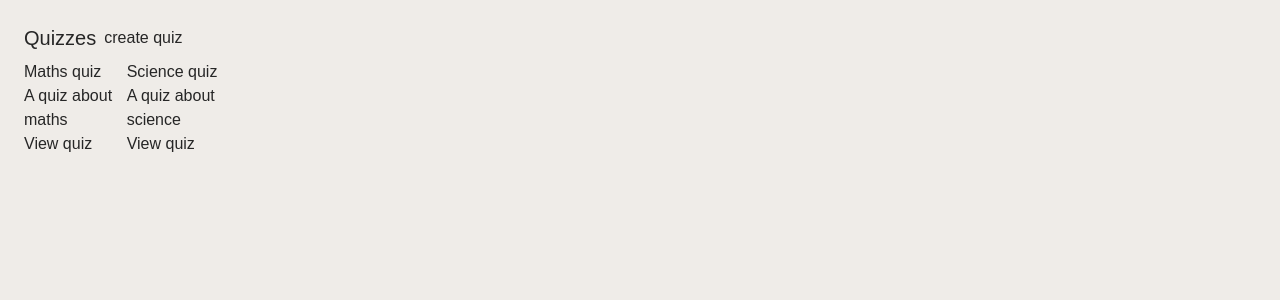
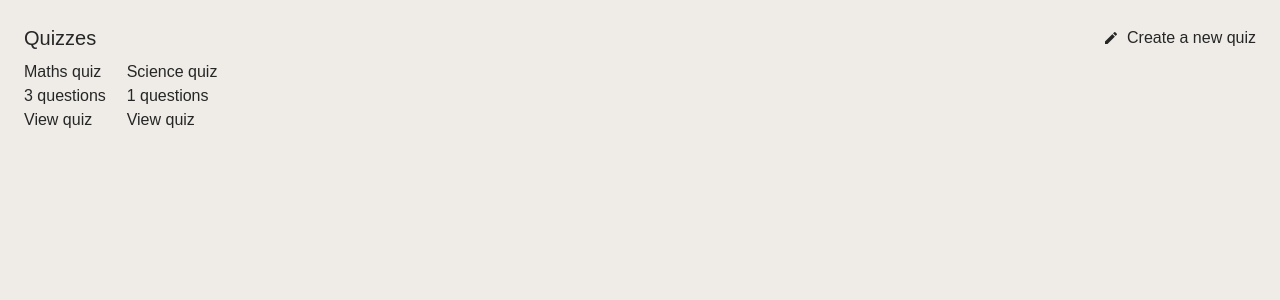
Before and after one commit to JamieMarsay/outpost, a Next.js app: page /quizzes in a window 1280 px wide. Shown: the top 300 px of the page. Built offline with nearby package versions, Linux system fonts and the light colour scheme; a web font is replaced by a local one.

Commit message:
further updates to studio

```diff
--- a/src/app/quizzes/create-quiz/page.tsx
+++ b/src/app/quizzes/create-quiz/page.tsx
@@ -1,9 +1,27 @@
 "use client";
 
-import React from "react";
+import React, { useEffect, useContext } from "react";
+import QuizStudio from "@/components/QuizStudio/QuizStudio";
+import { QuizEnginecontext } from "../../../context/QuizEngine/QuizEngineProvider";
 
-const createQuiz = () => {
-  return <div>createQuiz</div>;
+const CreateQuiz = ({}) => {
+  const { quizEngineDispatch } = useContext(QuizEnginecontext);
+
+  const newQuiz = {
+    title: "",
+    description: "",
+    questions: [],
+    id: Math.ceil(Math.random() * 1000).toString(),
+  };
+
+  useEffect(() => {
+    quizEngineDispatch({
+      type: "SET_MODE",
+      data: "CREATE",
+    });
+  }, []);
+
+  return <QuizStudio quiz={newQuiz} />;
 };
 
-export default createQuiz;
+export default CreateQuiz;
--- a/src/app/quizzes/edit-quiz/[id]/page.tsx
+++ /dev/null
@@ -1,28 +0,0 @@
-"use client";
-
-import React, { useContext } from "react";
-import { QuizEnginecontext } from "../../../../context/QuizEngine/QuizEngineProvider";
-import QuizStudio from "@/components/QuizStudio/QuizStudio";
-import { useRouter } from "next/navigation";
-
-const page = () => {
-  const { quizEngineState } = useContext(QuizEnginecontext);
-  const { selectedQuiz } = quizEngineState;
-  const router = useRouter();
-
-  if (!selectedQuiz.questions) {
-    router.push("/quizzes");
-  }
-
-  return (
-    <div>
-      {selectedQuiz?.questions ? (
-        <QuizStudio quiz={selectedQuiz} />
-      ) : (
-        <div>loading...</div>
-      )}
-    </div>
-  );
-};
-
-export default page;
--- a/src/app/quizzes/page.tsx
+++ b/src/app/quizzes/page.tsx
@@ -1,8 +1,10 @@
 "use client";
 
-import React, { useContext } from "react";
+import React, { useContext, useEffect } from "react";
 import { QuizEnginecontext } from "../../context/QuizEngine/QuizEngineProvider";
 import { useRouter } from "next/navigation";
+import { Icon } from "@/components/Icon/Icon";
+import Link from "next/link";
 
 const Quizzes = () => {
   const { quizEngineState, quizEngineDispatch } = useContext(QuizEnginecontext);
@@ -11,26 +13,19 @@ const Quizzes = () => {
 
   return (
     <div>
-      <div className="flex items-center mb-2">
+      <div className="flex items-center justify-between mb-2">
         <h1 className="text-xl mr-2">Quizzes</h1>
-        <button>create quiz</button>
+        <Link className="flex items-center" href="quizzes/create-quiz">
+          <Icon name="edit" className="mr-2" />
+          Create a new quiz
+        </Link>
       </div>
       <div className="grid grid-cols-12">
         {quizzes.map((quiz) => (
-          <div className="" key={quiz.id}>
+          <div key={quiz.id}>
             <h3>{quiz.title}</h3>
-            <p>{quiz.description}</p>
-            <button
-              onClick={() => {
-                quizEngineDispatch({
-                  type: "EDIT_QUIZ",
-                  data: quiz.id,
-                });
-                router.push(`/quizzes/edit-quiz/${quiz.id}`);
-              }}
-            >
-              View quiz
-            </button>
+            <p>{quiz.questions.length} questions</p>
+            <Link href={`/quizzes/view-quiz/${quiz.id}`}>View quiz</Link>
           </div>
         ))}
       </div>
--- /dev/null
+++ b/src/app/quizzes/view-quiz/[id]/page.tsx
@@ -0,0 +1,33 @@
+"use client";
+
+import React, { useContext, useEffect, useState } from "react";
+import { QuizEnginecontext } from "@/context/QuizEngine/QuizEngineProvider";
+import QuizStudio from "@/components/QuizStudio/QuizStudio";
+
+const Page = ({ params }) => {
+  const { id } = params;
+  const { quizEngineState, quizEngineDispatch } = useContext(QuizEnginecontext);
+  const { quizzes } = quizEngineState;
+  const [loading, setLoading] = useState(true);
+  const [selectedQuiz, setSelectedQuiz] = useState(null);
+
+  useEffect(() => {
+    quizEngineDispatch({
+      type: "SET_MODE",
+      data: "VIEW",
+    });
+
+    // Find the quiz we want, presumably this would be an API call?
+    const fetchData = async () => {
+      const data = await quizzes.find((quiz) => quiz.id === id);
+      setSelectedQuiz(data);
+      setLoading(false);
+    };
+
+    fetchData();
+  }, []);
+
+  return loading ? <p>loading...</p> : <QuizStudio quiz={selectedQuiz} />;
+};
+
+export default Page;
--- a/src/components/QuizStudio/QuestionPreview/QuestionPreview.tsx
+++ b/src/components/QuizStudio/QuestionPreview/QuestionPreview.tsx
@@ -1,11 +1,100 @@
+"use client";
+
+import React, { useEffect, useContext, useState } from "react";
 import Image from "next/image";
-import React from "react";
+import { QuizEnginecontext } from "../../../context/QuizEngine/QuizEngineProvider";
+import { Icon } from "../../Icon/Icon";
 
-const QuestionPreview = ({ selectedQuestion }) => {
+const QuestionPreview = ({ questions, setQuizState }) => {
+  const { quizEngineState, quizEngineDispatch, toggleQuizEngineMode } =
+    useContext(QuizEnginecontext);
+  const { mode } = quizEngineState;
+  const [selectedQuestion, setSelectedQuestion] = useState(questions[0]);
+
+  const blankQuestion = {
+    id: `${questions.length}`,
+    title: "",
+    preview: "https://picsum.photos/200",
+  };
+
+  const addNewQuestion = () => {
+    // Create new question
+    setQuizState((prev: any) => ({
+      ...prev,
+      questions: [
+        ...prev.questions,
+        {
+          id: `${prev.questions.length + 1}`,
+          title: selectedQuestion?.title,
+          preview: "https://picsum.photos/200",
+        },
+      ],
+    }));
+  };
+  console.log(questions, selectedQuestion);
+
+  useEffect(() => {
+    if (questions.length === 0) {
+      // Create new question
+      setQuizState((prev: any) => ({
+        ...prev,
+        questions: [blankQuestion],
+      }));
+      setSelectedQuestion(blankQuestion);
+    }
+  }, []);
+
   return (
-    <div>
-      <h2>{selectedQuestion.title}</h2>
-      <Image width={500} height={500} src={selectedQuestion.preview} />
+    <div className="flex">
+      <div className="flex flex-col w-28">
+        <h2>{questions.length} Questions</h2>
+        {questions.map((question) => (
+          <div className="mb-2" key={question.id}>
+            <button>
+              <Image
+                width={100}
+                height={100}
+                src={question.preview}
+                alt="A quiz question preview"
+              />
+            </button>
+          </div>
+        ))}
+
+        {mode !== "VIEW" && (
+          <button
+            onClick={() => addNewQuestion()}
+            className="border-2 border-dashed border-black w-[100px] h-[100px]"
+          >
+            <Icon name="add" />
+          </button>
+        )}
+      </div>
+      <div className="flex-1">
+        <span className="mb-2 flex items-center">
+          <input
+            placeholder="Enter a question title"
+            onChange={(e) =>
+              setSelectedQuestion((prev: any) => ({
+                ...prev,
+                title: e.target.value,
+              }))
+            }
+            disabled={mode === "VIEW"}
+            className="bg-transparent border-b-2 border-black p-2 w-[100%]"
+            value={selectedQuestion?.title}
+          />
+          {mode !== "VIEW" && <Icon name="edit" />}
+        </span>
+        {selectedQuestion?.preview && (
+          <Image
+            width={500}
+            height={500}
+            src={selectedQuestion.preview}
+            alt="A question preview"
+          />
+        )}
+      </div>
     </div>
   );
 };
--- a/src/components/QuizStudio/QuestionsList/QuestionsList.tsx
+++ /dev/null
@@ -1,47 +0,0 @@
-import React, { useContext } from "react";
-import Image from "next/image";
-import { Icon } from "../../Icon/Icon";
-import { QuizEnginecontext } from "../../../context/QuizEngine/QuizEngineProvider";
-
-const QuestionsList = ({ questions }) => {
-  const { quizEngineDispatch } = useContext(QuizEnginecontext);
-
-  return (
-    <div className="flex flex-col w-28">
-      <h2>{questions.length} Questions</h2>
-      {questions.map((question) => (
-        <div className="mb-2" key={question.id}>
-          <button
-            onClick={() =>
-              quizEngineDispatch({ type: "EDIT_QUESTION", data: question })
-            }
-          >
-            <Image
-              width={100}
-              height={100}
-              src={question.preview}
-              alt="A quiz question preview"
-            />
-          </button>
-        </div>
-      ))}
-      <button
-        onClick={() =>
-          quizEngineDispatch({
-            type: "ADD_QUESTION",
-            data: {
-              id: `${questions.length + 1}`,
-              title: "This is a new question",
-              preview: "https://picsum.photos/200",
-            },
-          })
-        }
-        className="border-2 border-dashed border-black w-[100px] h-[100px]"
-      >
-        <Icon name="add" />
-      </button>
-    </div>
-  );
-};
-
-export default QuestionsList;
--- a/src/components/QuizStudio/QuizStudio.tsx
+++ b/src/components/QuizStudio/QuizStudio.tsx
@@ -1,6 +1,6 @@
 "use client";
 
-import React, { useEffect, useContext } from "react";
+import React, { useEffect, useContext, useState } from "react";
 import QuestionsList from "./QuestionsList/QuestionsList";
 import QuestionPreview from "./QuestionPreview/QuestionPreview";
 import { useRouter } from "next/navigation";
@@ -8,27 +8,54 @@ import { Icon } from "../Icon/Icon";
 import { QuizEnginecontext } from "../../context/QuizEngine/QuizEngineProvider";
 
 const QuizStudio = ({ quiz }) => {
-  const { title, questions } = quiz;
-  const { quizEngineState, quizEngineDispatch } = useContext(QuizEnginecontext);
+  const { quizEngineState, quizEngineDispatch, toggleQuizEngineMode } =
+    useContext(QuizEnginecontext);
   const router = useRouter();
+  const [quizState, setQuizState] = useState(quiz);
 
-  useEffect(() => {
-    // Set first question as default selected question
-    quizEngineDispatch({
-      type: "EDIT_QUESTION",
-      data: questions[0],
-    });
-  }, []);
+  const { mode } = quizEngineState;
+
+  const handleQuizChanges = () => {
+    if (mode === "CREATE") {
+      quizEngineDispatch({ type: "CREATE_QUIZ", data: quizState });
+    } else if (mode === "EDIT") {
+      quizEngineDispatch({ type: "EDIT_QUIZ", data: quizState });
+    }
+  };
 
   return (
     <div>
+      <h1>CURRENT ENGINE MODE: {mode}</h1>
       <div className="flex justify-between">
-        <h1 className="text-xl">{title}</h1>
+        <span className="mb-2">
+          <input
+            placeholder="Quiz title"
+            onChange={(e) =>
+              setQuizState((prev: any) => ({ ...prev, title: e.target.value }))
+            }
+            disabled={mode === "VIEW"}
+            className="bg-transparent border-b-2 border-black p-2"
+            value={quizState.title}
+          />
+          {mode !== "VIEW" && <Icon name="edit" />}
+        </span>
         <div className="flex">
           <button className="mr-2 flex items-center">
             <Icon className="mr-1" name="image" />
             <span>Preview</span>
           </button>
+          <button
+            onClick={() => {
+              handleQuizChanges();
+              toggleQuizEngineMode();
+            }}
+            className="mr-2 flex items-center"
+          >
+            <Icon className="mr-1" name={mode === "VIEW" ? "edit" : "save"} />
+
+            <span>{mode === "VIEW" ? "Edit quiz" : "Save changes"}</span>
+          </button>
+
           <button
             onClick={() => router.back()}
             className="mr-2 flex items-center"
@@ -39,12 +66,10 @@ const QuizStudio = ({ quiz }) => {
         </div>
       </div>
       <div className="flex">
-        <QuestionsList questions={questions} />
-        <div className="flex-1">
-          <QuestionPreview
-            selectedQuestion={quizEngineState.selectedQuestion}
-          />
-        </div>
+        <QuestionPreview
+          questions={quizState.questions}
+          setQuizState={setQuizState}
+        />
       </div>
     </div>
   );
--- a/src/context/QuizEngine/QuizEngineProvider.tsx
+++ b/src/context/QuizEngine/QuizEngineProvider.tsx
@@ -47,30 +47,38 @@ const testQuizzes = [
 
 const quizReducer = (state, action) => {
   switch (action.type) {
+    // Toggles various features of the studio on/off
+    case "SET_MODE":
+      return {
+        ...state,
+        mode: action.data,
+      };
+
+    // Updates the current quiz once the user saves their changes
     case "EDIT_QUIZ":
       return {
         ...state,
-        selectedQuiz: state.quizzes.find((quiz) => quiz.id === action.data),
+        quizzes: state.quizzes.map((quiz) =>
+          quiz.id === action.data.id ? { ...quiz, ...action.data } : quiz
+        ),
       };
 
+    // Stores the new quiz in state
     case "CREATE_QUIZ":
-      console.log("quiz created");
-
-    case "EDIT_QUESTION":
       return {
         ...state,
-        selectedQuestion: action.data,
+        quizzes: [...state.quizzes, action.data],
       };
 
-    case "ADD_QUESTION": {
-      return {
-        ...state,
-        selectedQuiz: {
-          ...state.selectedQuiz,
-          questions: [...state.selectedQuiz.questions, action.data],
-        },
-      };
-    }
+    // case "ADD_QUESTION": {
+    //   return {
+    //     ...state,
+    //     selectedQuiz: {
+    //       ...state.selectedQuiz,
+    //       questions: [...state.selectedQuiz.questions, action.data],
+    //     },
+    //   };
+    // }
   }
 };
 
@@ -80,12 +88,27 @@ export const QuizEngineProvider = ({ children }: { children: ReactNode }) => {
     selectedQuiz: {},
     previewMode: false,
     selectedQuestion: {},
+    mode: "VIEW",
   });
 
-  console.log(quizEngineState);
+  const toggleQuizEngineMode = () => {
+    if (quizEngineState.mode === "VIEW") {
+      quizEngineDispatch({
+        type: "SET_MODE",
+        data: "EDIT",
+      });
+    } else if (quizEngineState.mode === "EDIT" || "CREATE") {
+      quizEngineDispatch({
+        type: "SET_MODE",
+        data: "VIEW",
+      });
+    }
+  };
 
   return (
-    <QuizEnginecontext.Provider value={{ quizEngineState, quizEngineDispatch }}>
+    <QuizEnginecontext.Provider
+      value={{ quizEngineState, quizEngineDispatch, toggleQuizEngineMode }}
+    >
       {children}
     </QuizEnginecontext.Provider>
   );
```
